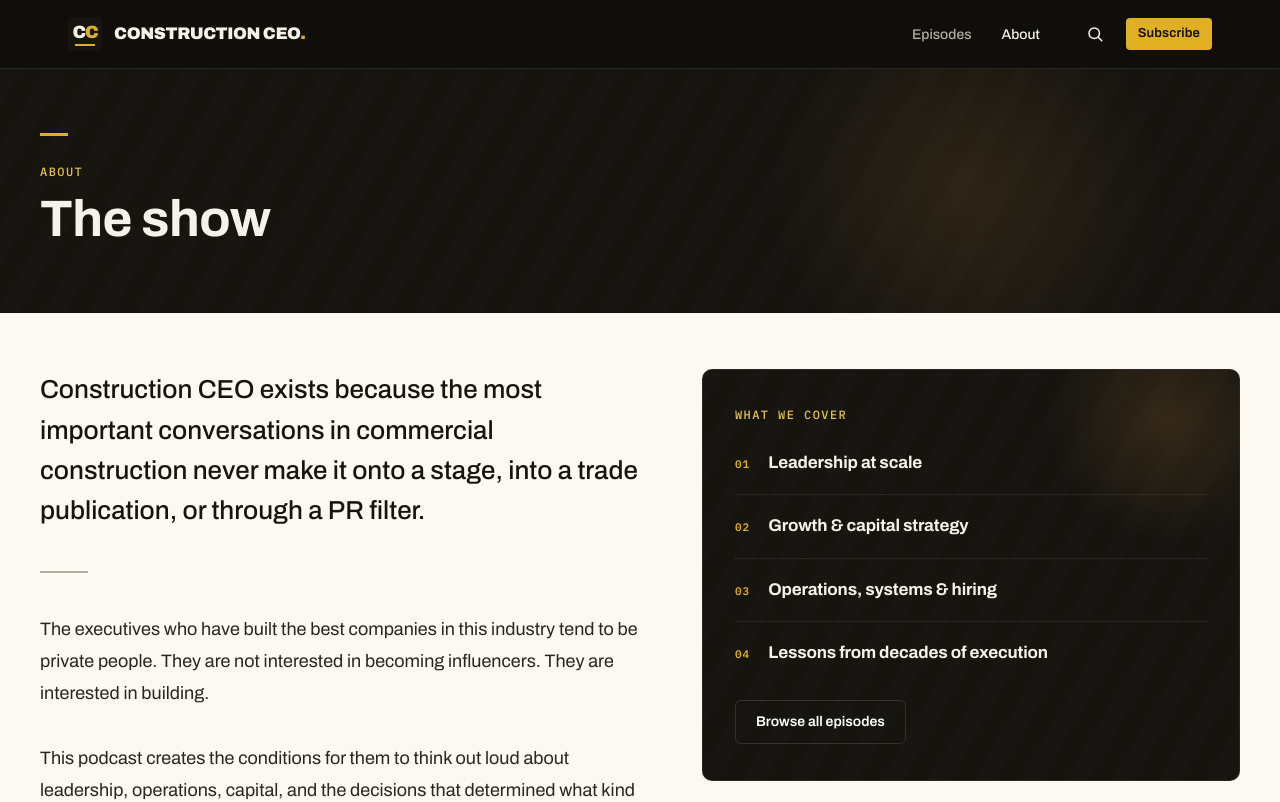
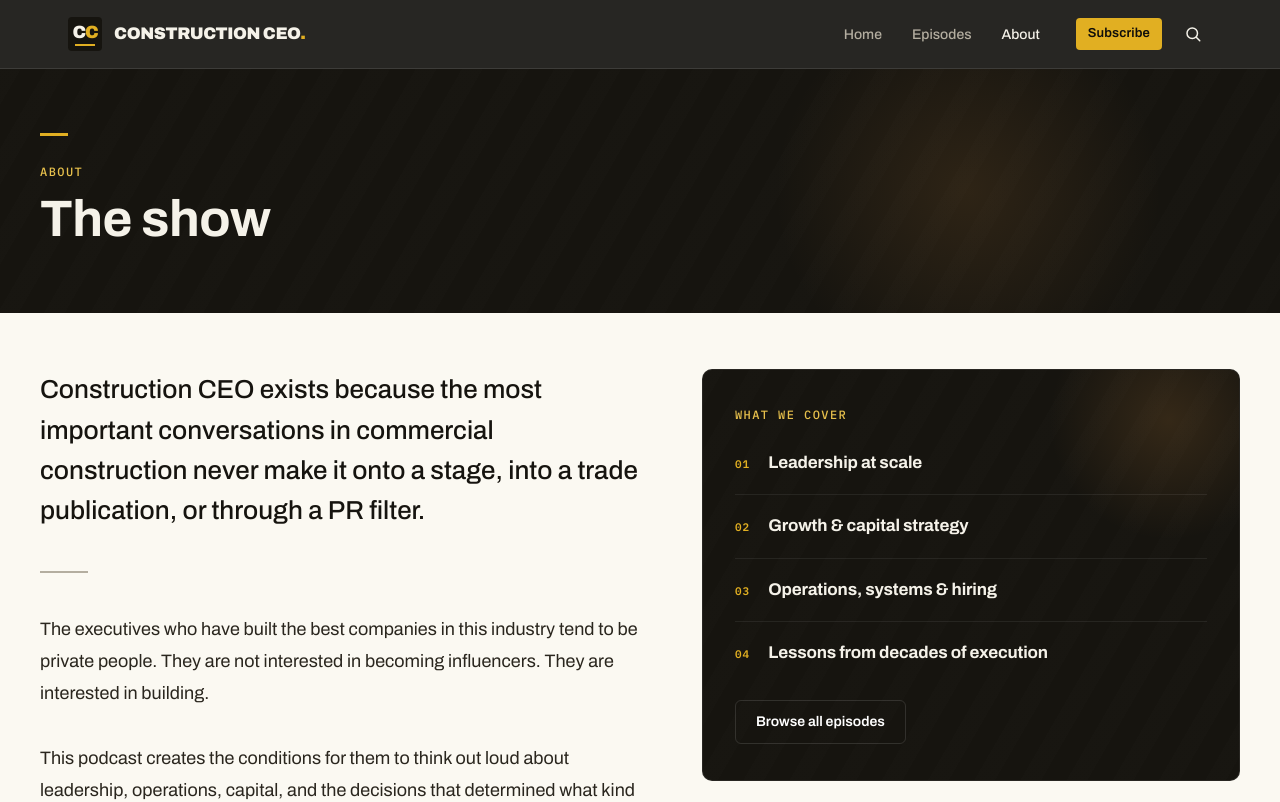
Before and after one commit to johnkakuk/construction-ceo, a Next.js app: page /about in a window 1280 px wide. Shown: the top 802 px of the page. Built offline with nearby package versions, Linux system fonts and the light colour scheme.

Commit message:
Header and slide-in menu update

```diff
--- a/app/globals.css
+++ b/app/globals.css
@@ -24,7 +24,7 @@
   --radius-pill: 9999px;
 }
 
-html, body { overflow-x: hidden; }
+html, body { overflow-x: clip; }
 
 /* ---- Audio player bar spacer ---- */
 .cc-player-spacer        { padding-bottom: 78px; }
--- a/components/Nav.tsx
+++ b/components/Nav.tsx
@@ -8,6 +8,7 @@ import { IconButton } from './ds/IconButton'
 import SearchModal from './SearchModal'
 
 const links = [
+  { label: 'Home', href: '/', exact: true },
   { label: 'Episodes', href: '/podcast' },
   { label: 'About', href: '/about' },
 ]
@@ -20,45 +21,35 @@ const SearchIcon = () => (
 )
 
 function HamburgerIcon({ open }: { open: boolean }) {
+  const bar: React.CSSProperties = {
+    display: 'block', width: '100%', height: 1.5,
+    background: 'var(--paper-50)', borderRadius: 1,
+    transition: 'transform 220ms ease',
+    transformOrigin: 'center',
+  }
   return (
     <div style={{ width: 22, height: 16, display: 'flex', flexDirection: 'column', justifyContent: 'space-between' }}>
+      <span style={{ ...bar, transform: open ? 'translateY(7.25px) rotate(45deg)' : 'none' }} />
       <span style={{
-        display: 'block', width: '100%', height: 1.5,
-        background: 'var(--paper-50)', borderRadius: 1,
-        transition: 'transform 220ms ease',
-        transformOrigin: 'center',
-        transform: open ? 'translateY(7.25px) rotate(45deg)' : 'none',
+        ...bar,
+        transition: 'visibility 0ms, opacity 150ms ease',
+        opacity: open ? 0 : 1,
+        visibility: open ? 'hidden' : 'visible',
       }} />
-      <span style={{
-        display: 'block', width: '100%', height: 1.5,
-        background: 'var(--paper-50)', borderRadius: 1,
-        transition: 'opacity 150ms ease',
-        opacity: open ? 0 : 1,
-      }} />
-      <span style={{
-        display: 'block', width: '100%', height: 1.5,
-        background: 'var(--paper-50)', borderRadius: 1,
-        transition: 'transform 220ms ease',
-        transformOrigin: 'center',
-        transform: open ? 'translateY(-7.25px) rotate(-45deg)' : 'none',
-      }} />
+      <span style={{ ...bar, transform: open ? 'translateY(-7.25px) rotate(-45deg)' : 'none' }} />
     </div>
   )
 }
 
 function MobileDrawer({ open, onClose, pathname }: { open: boolean; onClose: () => void; pathname: string }) {
-  useEffect(() => {
-    document.body.style.overflow = open ? 'hidden' : ''
-    return () => { document.body.style.overflow = '' }
-  }, [open])
 
   return (
     <>
-      {/* Backdrop */}
+      {/* Backdrop — starts below header */}
       <div
         onClick={onClose}
         style={{
-          position: 'fixed', inset: 0, zIndex: 40,
+          position: 'fixed', inset: 0, zIndex: 29,
           background: 'rgba(15,14,11,0.6)',
           backdropFilter: 'blur(2px)',
           WebkitBackdropFilter: 'blur(2px)',
@@ -68,13 +59,14 @@ function MobileDrawer({ open, onClose, pathname }: { open: boolean; onClose: ()
         }}
       />
 
-      {/* Drawer panel */}
+      {/* Drawer panel — slides in from right, below header */}
       <div
         style={{
-          position: 'fixed', top: 0, right: 0, bottom: 0, zIndex: 41,
+          position: 'fixed', top: 68, right: 0, bottom: 0, zIndex: 41,
           width: 280,
-          background: 'var(--ink-900)',
+          background: 'rgba(10,9,6,0.88)',
           borderLeft: '1px solid rgba(255,255,255,0.08)',
+          borderTop: '1px solid rgba(255,255,255,0.08)',
           transform: open ? 'translateX(0)' : 'translateX(100%)',
           transition: 'transform 280ms cubic-bezier(0.32, 0, 0.15, 1)',
           display: 'flex',
@@ -83,16 +75,10 @@ function MobileDrawer({ open, onClose, pathname }: { open: boolean; onClose: ()
           overflowY: 'auto',
         }}
       >
-        {/* Full logo */}
-        <Link href="/" onClick={onClose} style={{ display: 'inline-flex', alignItems: 'center', gap: 10, marginBottom: 40, textDecoration: 'none' }}>
-          <Logo variant="monogram" size={32} />
-          <Logo variant="wordmark" size={24} tone="dark" />
-        </Link>
-
         {/* Nav links */}
         <nav style={{ display: 'flex', flexDirection: 'column' }}>
           {links.map((link) => {
-            const active = pathname === link.href || pathname.startsWith(link.href + '/')
+            const active = link.exact ? pathname === link.href : pathname === link.href || pathname.startsWith(link.href + '/')
             return (
               <Link
                 key={link.label}
@@ -140,18 +126,10 @@ function MobileDrawer({ open, onClose, pathname }: { open: boolean; onClose: ()
 
 export default function Nav() {
   const pathname = usePathname()
-  const [scrolled, setScrolled] = useState(false)
   const [searchOpen, setSearchOpen] = useState(false)
   const [menuOpen, setMenuOpen] = useState(false)
 
   useEffect(() => { setMenuOpen(false) }, [pathname])
-
-  useEffect(() => {
-    const onScroll = () => setScrolled(window.scrollY > 8)
-    onScroll()
-    window.addEventListener('scroll', onScroll, { passive: true })
-    return () => window.removeEventListener('scroll', onScroll)
-  }, [])
 
   useEffect(() => {
     const onKey = (e: KeyboardEvent) => {
@@ -172,11 +150,10 @@ export default function Nav() {
           position: 'sticky',
           top: 0,
           zIndex: 30,
-          background: scrolled ? 'rgba(22,20,15,0.72)' : 'var(--ink-950)',
-          backdropFilter: 'blur(12px)',
-          WebkitBackdropFilter: 'blur(12px)',
+          background: 'rgba(10,9,6,0.88)',
+          backdropFilter: 'blur(6px)',
+          WebkitBackdropFilter: 'blur(6px)',
           borderBottom: '1px solid rgba(255,255,255,0.10)',
-          transition: 'background 200ms ease-out',
         }}
       >
         <div style={{ maxWidth: 1200, margin: '0 auto', padding: '0 28px', height: 68, display: 'flex', alignItems: 'center' }}>
@@ -195,7 +172,7 @@ export default function Nav() {
             {/* Desktop nav links */}
             <nav className="hidden md:flex" style={{ gap: 6, marginRight: 12 }}>
               {links.map((link) => {
-                const active = pathname === link.href || pathname.startsWith(link.href + '/')
+                const active = link.exact ? pathname === link.href : pathname === link.href || pathname.startsWith(link.href + '/')
                 return (
                   <Link
                     key={link.label}
@@ -215,15 +192,11 @@ export default function Nav() {
               })}
             </nav>
 
-            <IconButton label="Search episodes" variant="inverse" onClick={() => setSearchOpen(true)}>
-              <SearchIcon />
-            </IconButton>
-
-            {/* Subscribe — desktop only */}
+            {/* Subscribe — all screen sizes */}
             <Link
               href="/subscribe"
-              className="hidden md:inline-flex"
               style={{
+                display: 'inline-flex',
                 alignItems: 'center',
                 height: 32,
                 padding: '0 12px',
@@ -240,6 +213,10 @@ export default function Nav() {
             >
               Subscribe
             </Link>
+
+            <IconButton label="Search episodes" variant="inverse" onClick={() => setSearchOpen(true)}>
+              <SearchIcon />
+            </IconButton>
 
             {/* Hamburger — mobile only */}
             <button
```
